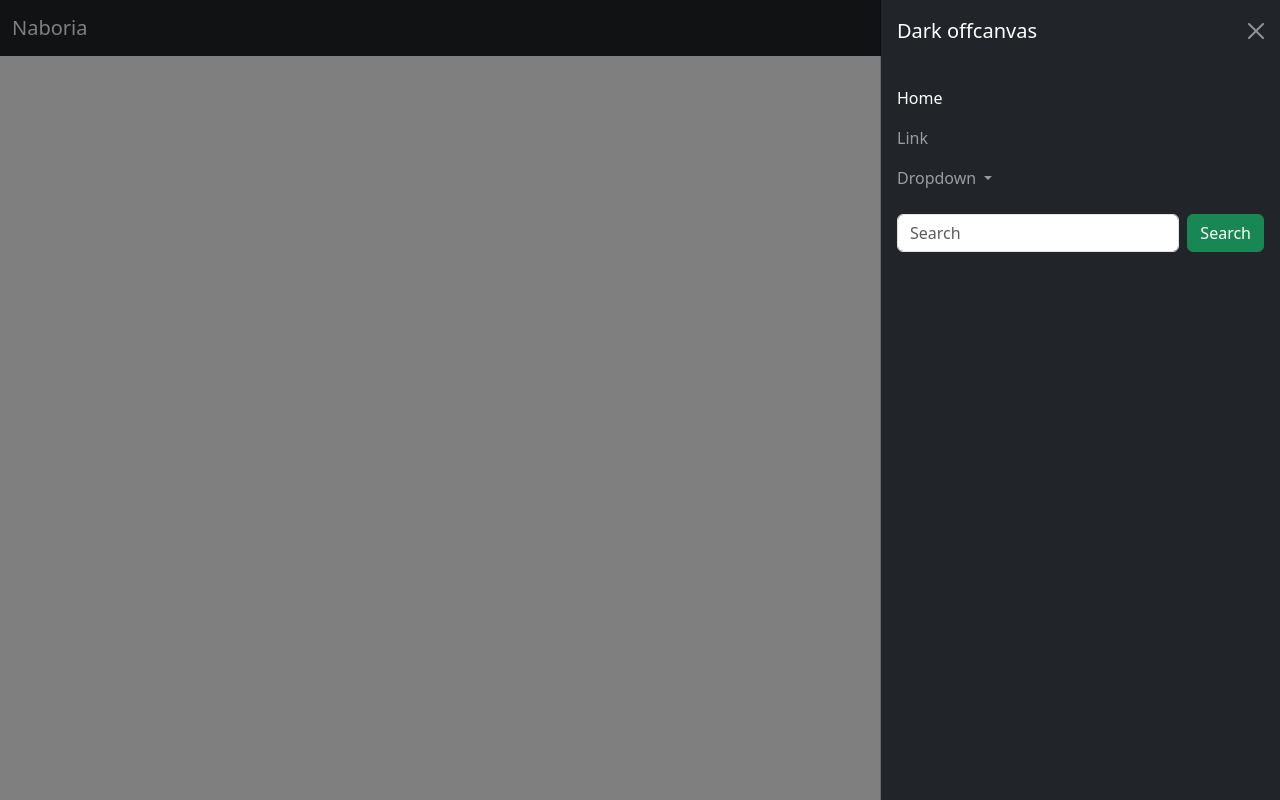
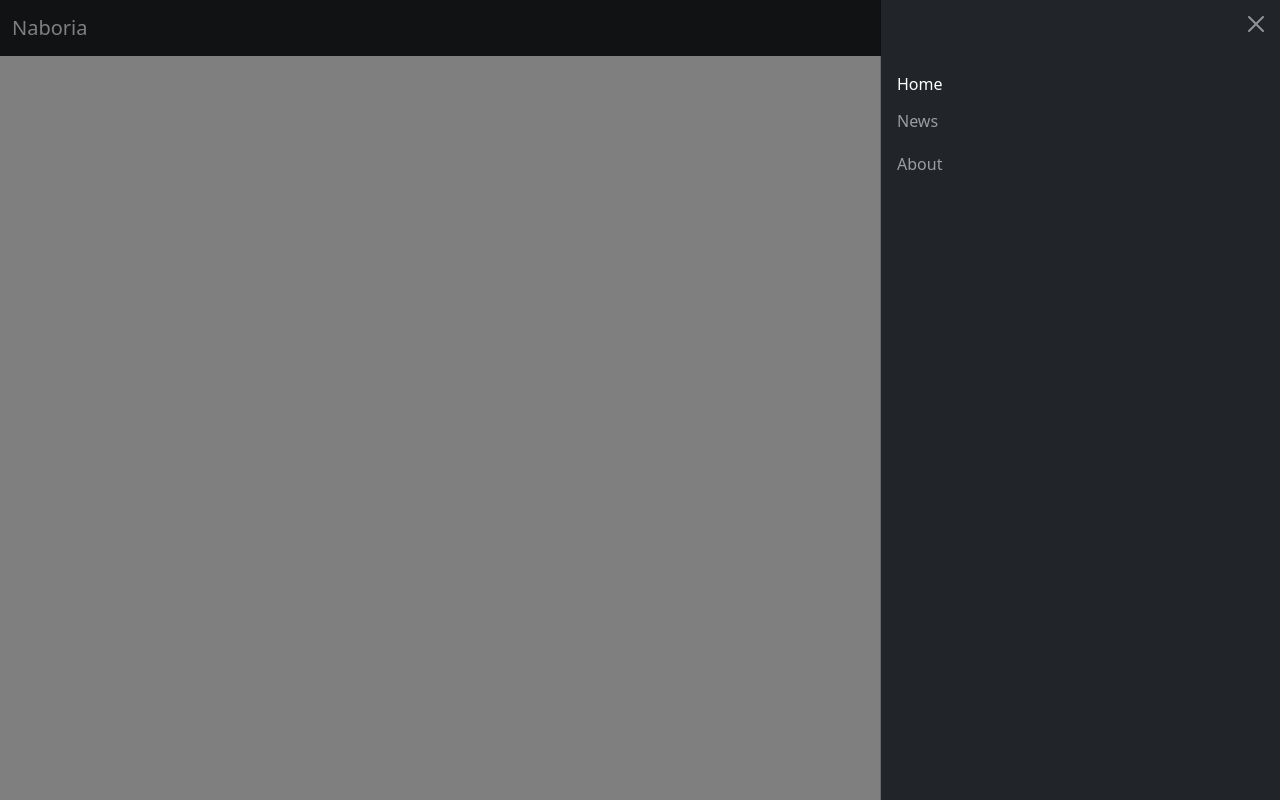
Before and after one commit to RaulAlexisCuevasLizardi/NaboriaWebsite, an Angular app in the folder Nabori/: page / in a window 1280 px wide. Both pictures are taken after a click on the button "Toggle navigation". Built offline with nearby package versions, Linux system fonts and the light colour scheme.

Commit message:
Fixed title and modified side bar

```diff
--- a/Nabori/src/app/header/header.component.html
+++ b/Nabori/src/app/header/header.component.html
@@ -6,7 +6,7 @@
       </button>
       <div class="offcanvas offcanvas-end text-bg-dark" tabindex="-1" id="offcanvasDarkNavbar" aria-labelledby="offcanvasDarkNavbarLabel">
         <div class="offcanvas-header">
-          <h5 class="offcanvas-title" id="offcanvasDarkNavbarLabel">Dark offcanvas</h5>
+          <!-- <h5 class="offcanvas-title" id="offcanvasDarkNavbarLabel">Dark offcanvas</h5> -->
           <button type="button" class="btn-close btn-close-white" data-bs-dismiss="offcanvas" aria-label="Close"></button>
         </div>
         <div class="offcanvas-body">
@@ -15,9 +15,12 @@
               <a class="nav-link active" aria-current="page" href="#">Home</a>
             </li>
             <li class="nav-item">
-              <a class="nav-link" href="#">Link</a>
+                <a class="nav-link h1" href="#">News</a>
+              </li>
+            <li class="nav-item">
+              <a class="nav-link h1" href="#">About</a>
             </li>
-            <li class="nav-item dropdown">
+            <!-- <li class="nav-item dropdown">
               <a class="nav-link dropdown-toggle" href="#" role="button" data-bs-toggle="dropdown" aria-expanded="false">
                 Dropdown
               </a>
@@ -29,12 +32,12 @@
                 </li>
                 <li><a class="dropdown-item" href="#">Something else here</a></li>
               </ul>
-            </li>
+            </li> -->
           </ul>
-          <form class="d-flex mt-3" role="search">
+          <!-- <form class="d-flex mt-3" role="search">
             <input class="form-control me-2" type="search" placeholder="Search" aria-label="Search">
             <button class="btn btn-success" type="submit">Search</button>
-          </form>
+          </form> -->
         </div>
       </div>
     </div>
--- a/Nabori/src/index.html
+++ b/Nabori/src/index.html
@@ -2,7 +2,7 @@
 <html lang="en">
 <head>
   <meta charset="utf-8">
-  <title>Nabori</title>
+  <title>Naboria</title>
   <base href="/">
   <meta name="viewport" content="width=device-width, initial-scale=1">
   <link rel="icon" type="image/x-icon" href="favicon.ico">
```
Also changed, not shown: 1 other file (tests, documents, lock files or other folders).
